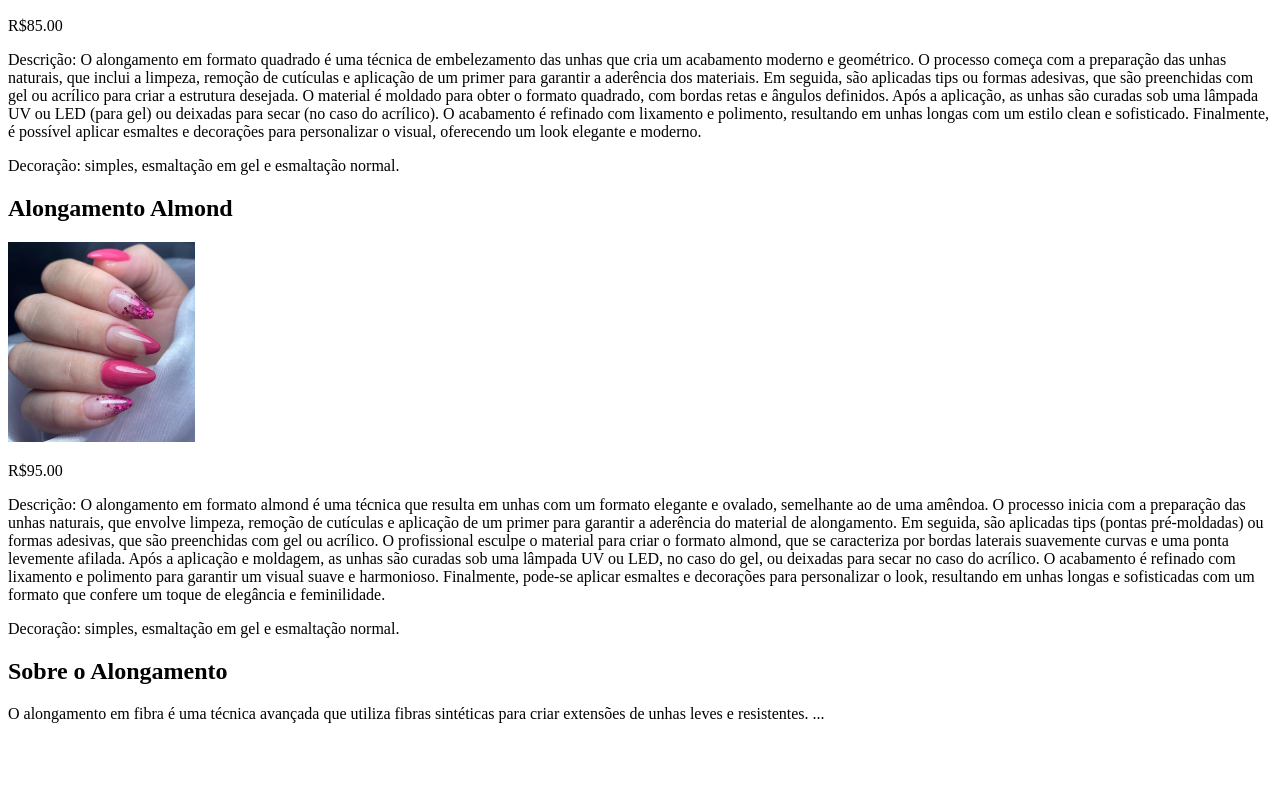
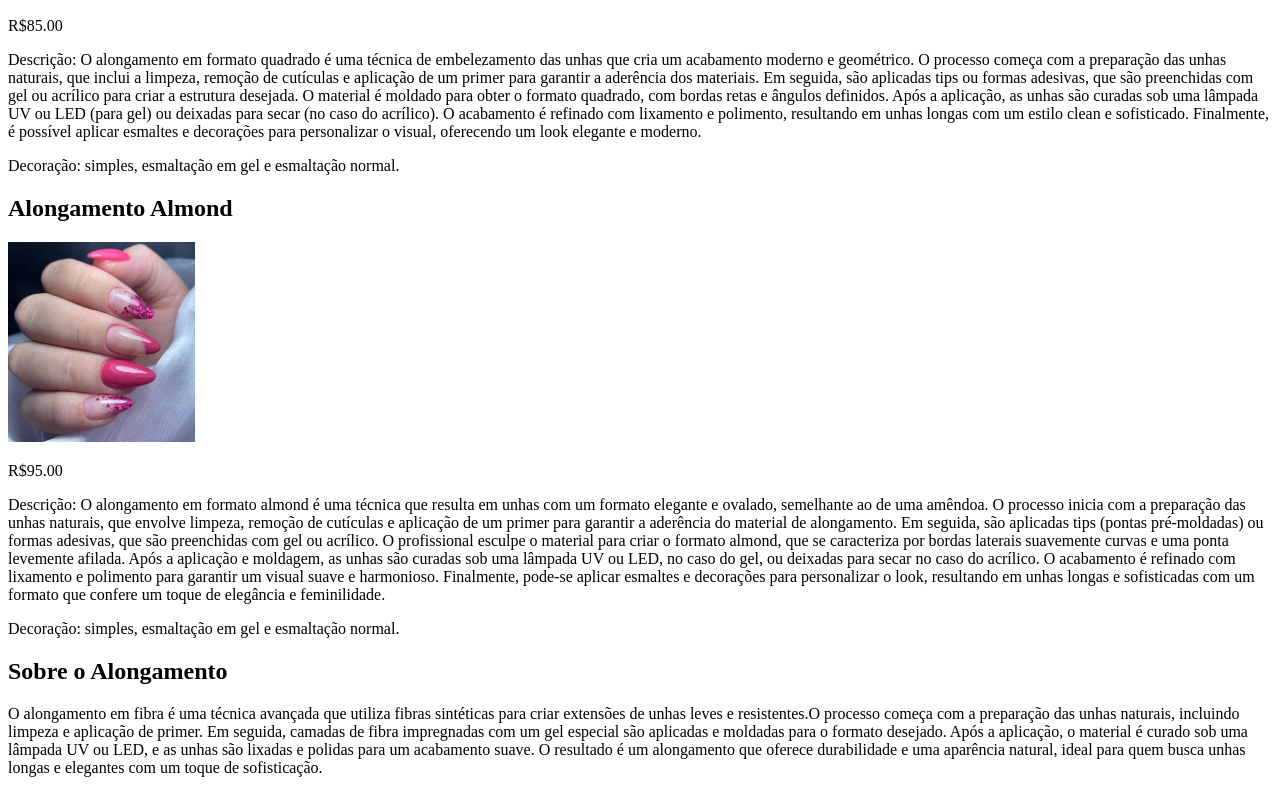
Before and after one commit to clarinha05/css, a plain HTML site: page salao.html in a window 1280 px wide. Shown: the part 1231-2024 px from the top of the page. Before the commit the page ends 1970 px from the top, so only its background shows below. Drawn offline with Linux system fonts and the light colour scheme.

Commit message:
alteracao

```diff
--- a/salao.html
+++ b/salao.html
@@ -58,7 +58,11 @@
       </section>
       <section>
         <h2>Sobre o Alongamento</h2>
-        <p>O alongamento em fibra é uma técnica avançada que utiliza fibras sintéticas para criar extensões de unhas leves e resistentes. ...</p>
+        <p>O alongamento em fibra é uma técnica avançada que utiliza fibras sintéticas para criar extensões de unhas leves e resistentes.O processo começa com a preparação
+            das unhas naturais, incluindo limpeza e aplicação de primer. Em seguida, camadas de fibra impregnadas com um gel especial são aplicadas e moldadas para o formato
+            desejado. Após a aplicação, o material é curado sob uma lâmpada UV ou LED, e as unhas são lixadas e polidas para um acabamento suave. O resultado é um alongamento
+            que oferece durabilidade e uma aparência natural, ideal para quem busca unhas longas e elegantes com um toque de sofisticação.
+        </p>
       </section>
     </main>
   </body>
```
